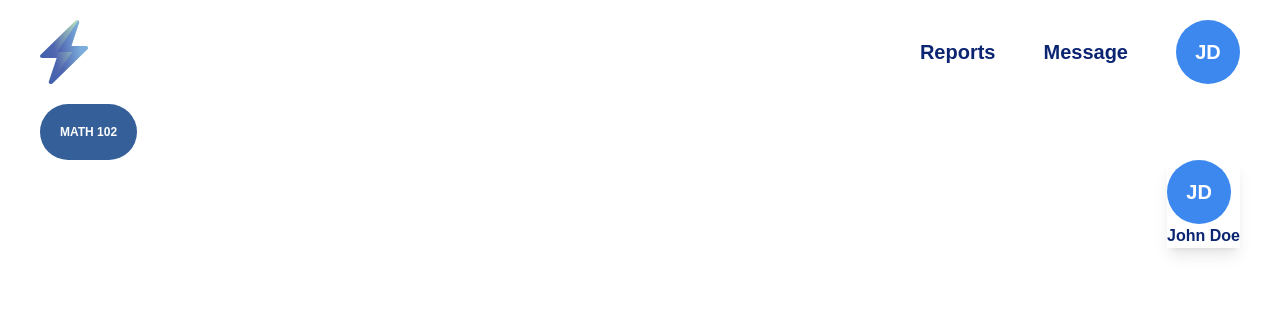
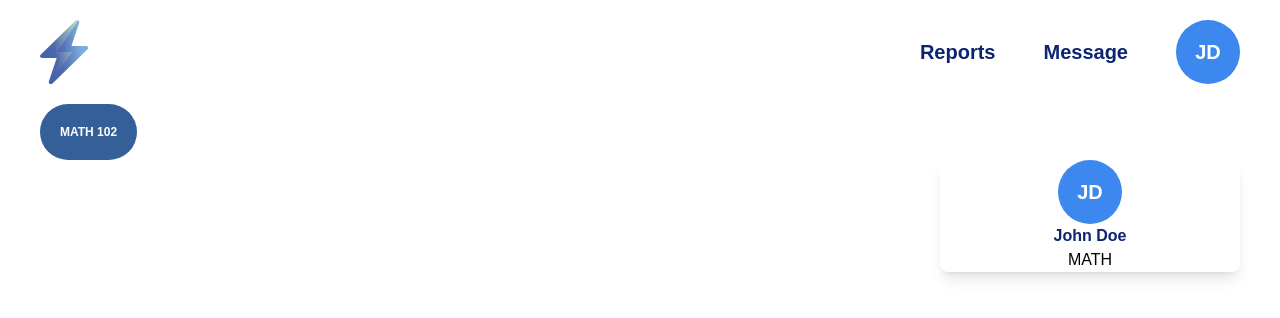
Before and after one commit to JoeDaBu/Flash, a React (Create React App) app: page / in a window 1280 px wide. Shown: the top 318 px of the page. Built offline with nearby package versions, Linux system fonts and the light colour scheme.

Commit message:
badge init

```diff
--- a/public/index.html
+++ b/public/index.html
@@ -24,10 +24,9 @@
       work correctly both with client-side routing and a non-root public URL.
       Learn how to configure a non-root public URL by running `npm run build`.
     -->
-    <title>React App</title>
+    <title>Flash</title>
   </head>
   <body>
-    <noscript>You need to enable JavaScript to run this app.</noscript>
     <div id="root"></div>
     <!--
       This HTML file is a template.
--- /dev/null
+++ b/src/components/Badge.js
@@ -0,0 +1,6 @@
+import React from 'react';
+import { BsCalculator } from 'react-icons/bs';
+
+export const Badge = (subject) => {
+  return <div className="">{subject ? 'MATH' : <BsCalculator />}</div>;
+};
--- a/src/components/Quicklook.js
+++ b/src/components/Quicklook.js
@@ -1,12 +1,13 @@
 import React from 'react';
+import { Badge } from './Badge';
 import { ProfileIcon } from './ProfileIcon';
 
 export const Quicklook = () => {
   return (
-    <div className="bg-white shadow-lg w-max ml-auto mr-0 p">
+    <div className="flex flex-col justify-center items-center bg-white shadow-lg ml-auto mr-0 rounded-lg w-1/4 h-max">
       <ProfileIcon />
       <p className="font-bold text-primary-900">John Doe</p>
-      <p></p>
+      <Badge subject="MATH" />
     </div>
   );
 };
```
Also changed, not shown: 1 other file (tests, documents, lock files or other folders).
